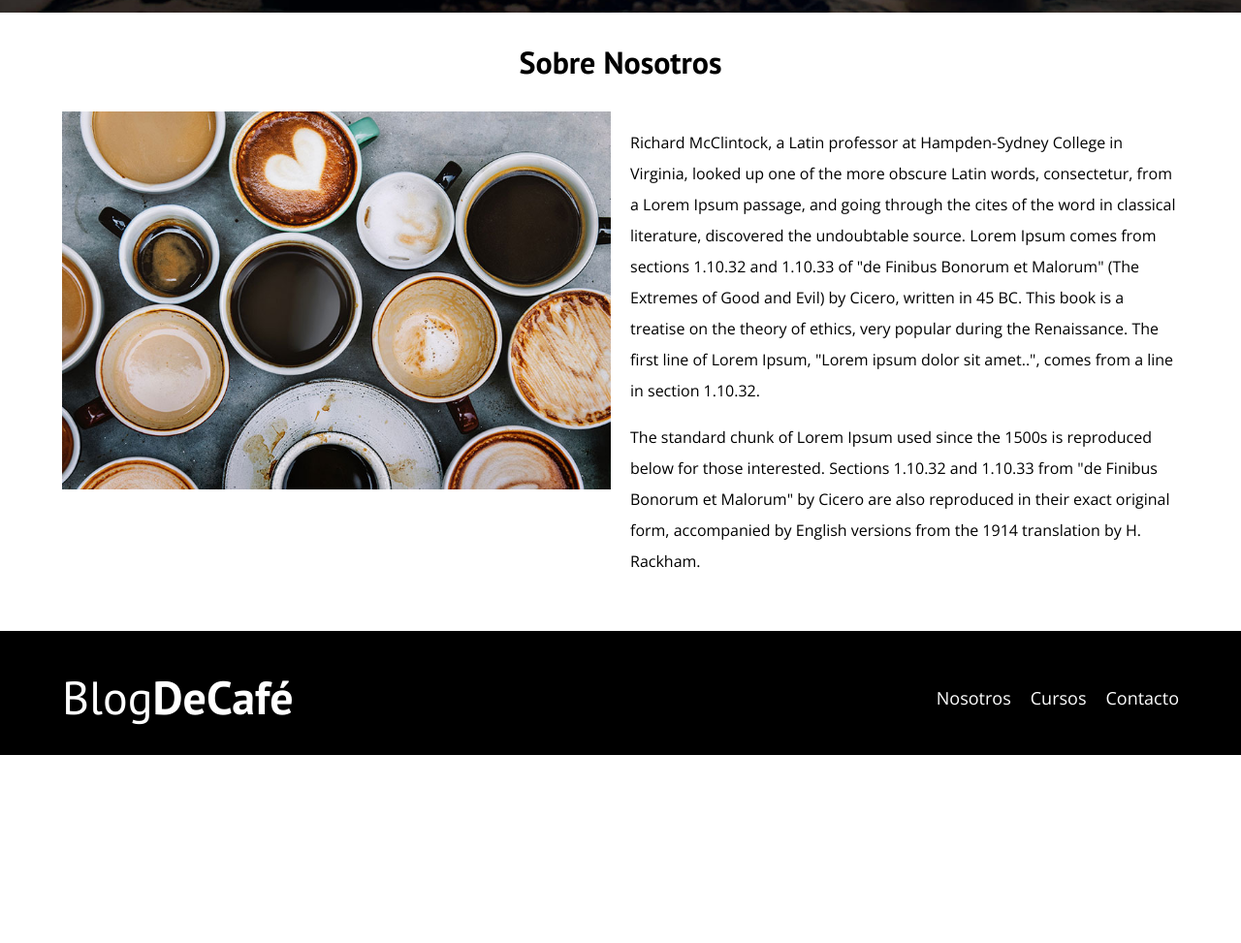
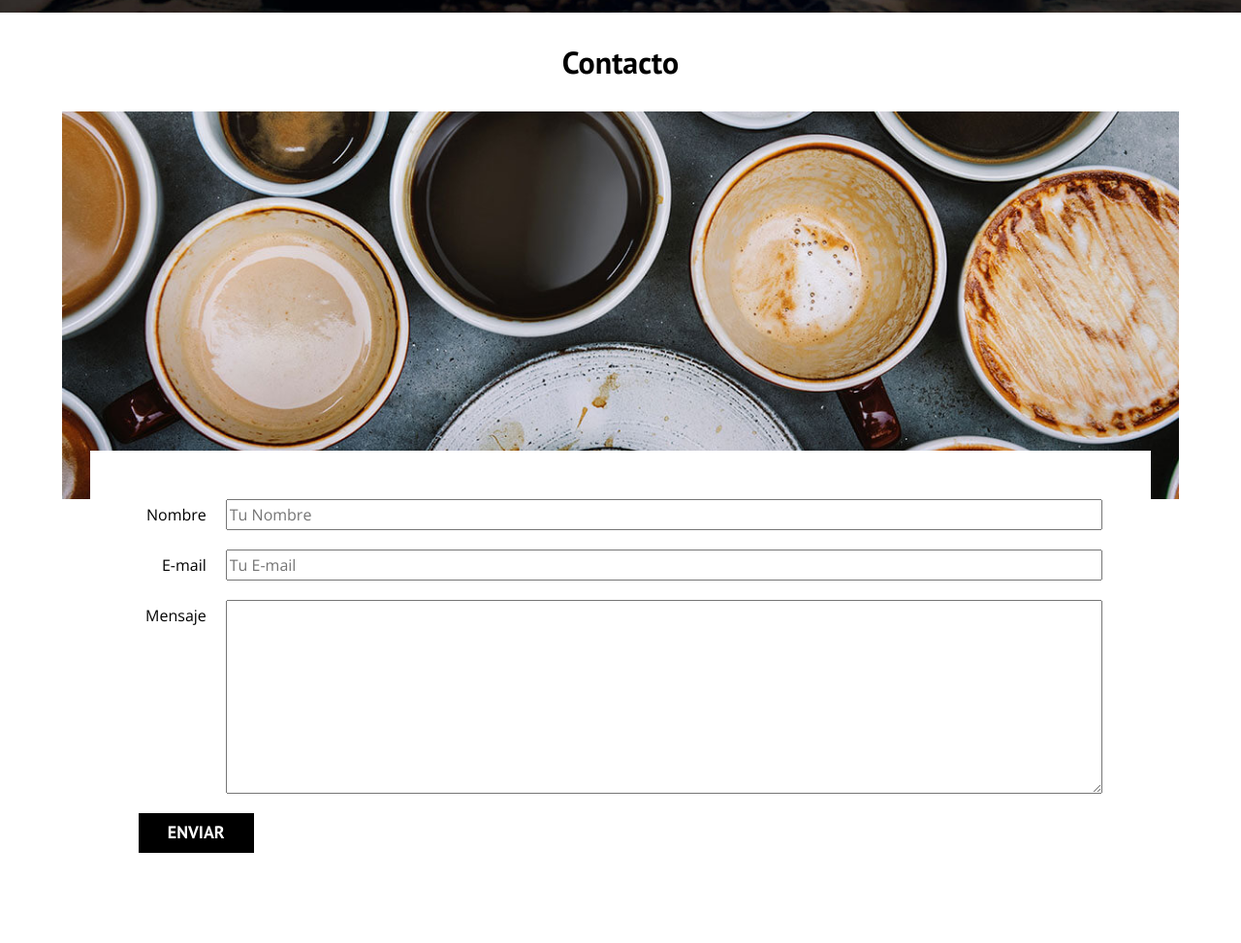
Before and after one commit to fremix/blogdecafe, a plain HTML site: page contacto.html in a window 1280 px wide. Shown: the part 587-1560 px from the top of the page at 97% size. Before the commit the page ends 1366 px from the top, so only its background shows below. Drawn offline with nearby package versions, Linux system fonts and the light colour scheme.

Commit message:
contacto

```diff
--- a/contacto.html
+++ b/contacto.html
@@ -41,19 +41,43 @@
     </header>
 
     <main class="contenedor">
-        <h3 class="centrar-texto">Sobre Nosotros</h3>
+        <h3 class="centrar-texto">Contacto</h3>
 
-        <div class="sobre-nosotros">
-            <div class="sobre-nosotros__imagen">
-                <img src="img/nosotros.jpg" alt="imagen nosotros">
+
+        <div class="contacto-bg"></div><!-- Para crear el fondo del form-->
+
+        <form class="formulario">
+            <div class="campo">
+                <label class="campo__label" for="nombre">Nombre</label> <!--Definir el label con for e incluir el id=""-->
+                <input
+                    class="campo__field"
+                    type="text"
+                    placeholder="Tu Nombre"
+                    id="nombre"
+                >
             </div>
-            <div class="sobre-nosotros__texto">
-                <p>Richard McClintock, a Latin professor at Hampden-Sydney College in Virginia, looked up one of the more obscure Latin words, consectetur, from a Lorem Ipsum passage, and going through the cites of the word in classical literature, discovered the undoubtable source. Lorem Ipsum comes from sections 1.10.32 and 1.10.33 of "de Finibus Bonorum et Malorum" (The Extremes of Good and Evil) by Cicero, written in 45 BC. This book is a treatise on the theory of ethics, very popular during the Renaissance. The first line of Lorem Ipsum, "Lorem ipsum dolor sit amet..", comes from a line in section 1.10.32.</p>
-
-                <p>The standard chunk of Lorem Ipsum used since the 1500s is reproduced below for those interested. Sections 1.10.32 and 1.10.33 from "de Finibus Bonorum et Malorum" by Cicero are also reproduced in their exact original form, accompanied by English versions from the 1914 translation by H. Rackham.</p>
+            <div class="campo">
+                <label class="campo__label for="email">E-mail</label> <!--Definir el label con for e incluir el id=""-->
+                <input
+                    class="campo__field"
+                    type="email"
+                    placeholder="Tu E-mail"
+                    id="email"
+                >
+            </div>
+            <div class="campo">
+                <label class="campo__label for="mensaje">Mensaje</label> <!--Definir el label con for e incluir el id=""-->
+                <textarea
+                    class="campo__field campo__field--textarea"
+                    id="mensaje"
+                ></textarea>
+            </div>
+            <div class="campo"> <!-- Boton -->
+                <input type="submit" value="Enviar" class="boton boton--primario">
             </div>
 
-        </div>
+        </form>
+
 
     </main>
 
--- a/css/style.css
+++ b/css/style.css
@@ -134,11 +134,15 @@ img {
     text-transform: uppercase;
     font-weight: 700;
     margin-bottom: 2rem;
+    border: none;
 }
 @media (min-width: 768px) {
     .boton {
         display:inline-block
     }
+}
+.boton:hover {
+    cursor: pointer;
 }
 .boton--primario {
     background-color: var(--negro);
@@ -241,3 +245,34 @@ img {
 .curso__info {
     font-size: 2rem;
 }
+
+/** Contacto **/
+
+.contacto-bg { /*css de la img de fondo del form*/
+    background-image: url(../img/contacto.jpg);
+    height: 40rem; /*para que se vea la imagen*/
+    background-size: cover;
+    background-repeat: no-repeat;
+}
+
+.formulario {
+    background-color: var(--blanco);
+    margin: -5rem auto 0 auto;
+    width: 95%;
+    padding: 5rem;
+}
+.campo {
+    display: flex;
+    margin-bottom: 2rem;
+}
+.campo__label {
+    flex: 0 0 9rem;
+    text-align: right;
+    padding-right: 2rem;
+}
+.campo__field {
+    flex: 1;
+}
+.campo__field--textarea {
+    height: 20rem;
+}
```
Also changed, not shown: index.html (+22 -4 lines).
